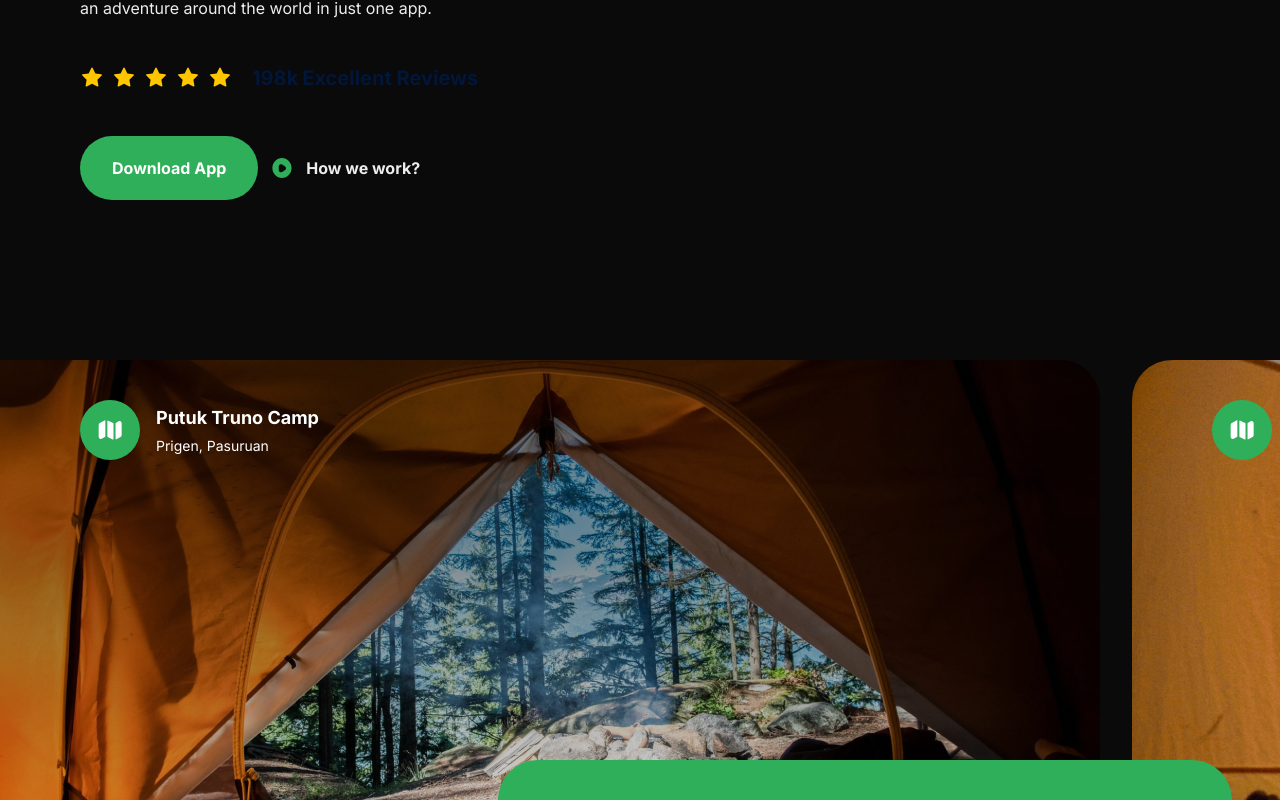
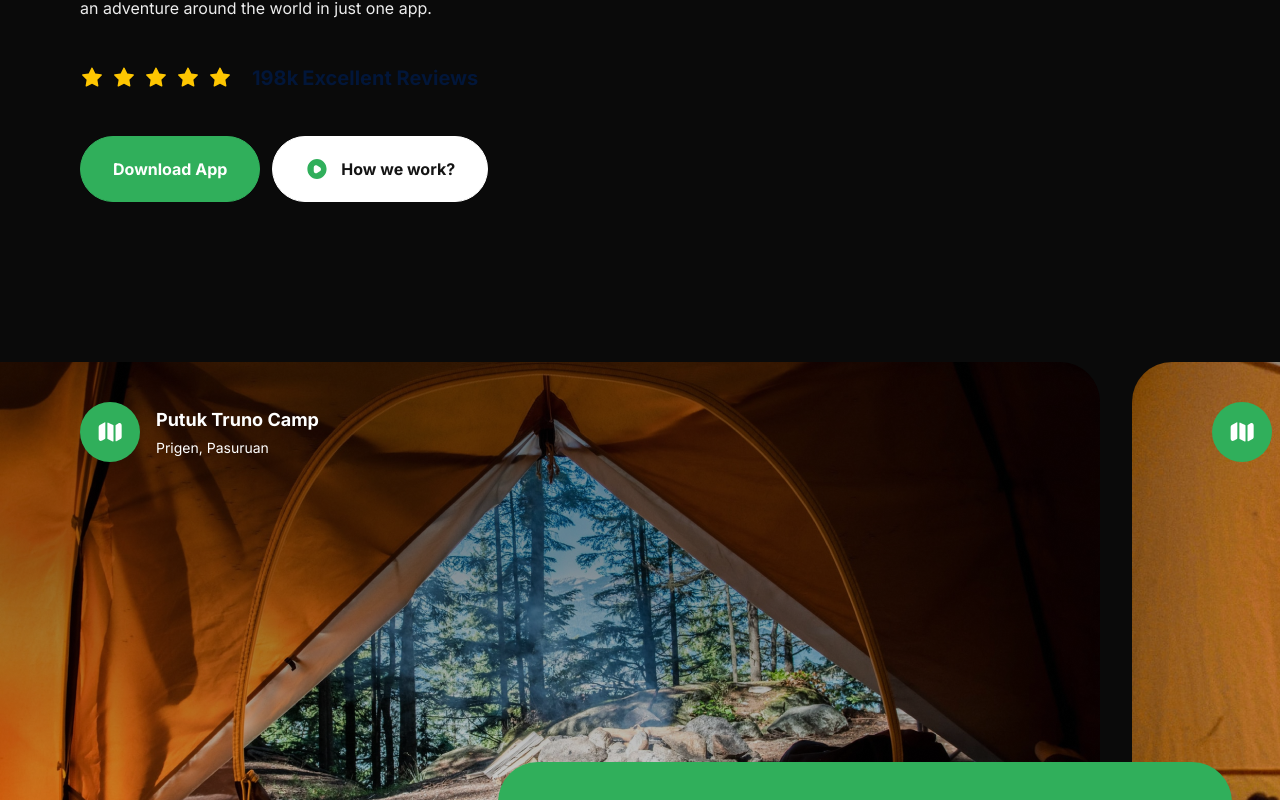
Before and after one commit to viktor-codes/travel-app, a Next.js app: page / in a window 1280 px wide. Shown: the part 780-1580 px from the top of the page. Built offline with nearby package versions, Linux system fonts and the light colour scheme.

Commit message:
Complete the GetAPP section

```diff
--- a/app/globals.css
+++ b/app/globals.css
@@ -59,19 +59,19 @@
 @layer utilities {
 	/* Buttons */
 	.btn_white {
-		@apply border-white bg-white px-8 py-3 text-green-50;
+		@apply border border-white bg-white px-8 py-4 text-green-50;
 	}
 	.btn_white_text {
-		@apply border-white bg-white px-8 py-3 text-gray-90;
+		@apply border border-white bg-white px-8 py-3 text-gray-90;
 	}
 	.btn_green {
-		@apply border-green-50 bg-green-50 px-8 py-5 text-white;
+		@apply border border-green-50 bg-green-50 px-8 py-5 text-white;
 	}
 	.btn_dark_green {
 		@apply bg-green-90 px-8 py-4 text-white transition-all hover:bg-black;
 	}
 	.btn_dark_green_outline {
-		@apply border-gray-20 bg-green-90 px-8 py-5 text-white;
+		@apply border border-gray-20 bg-green-90 px-8 py-4 text-white;
 	}
 
 	/* Containers */
@@ -141,7 +141,7 @@
 	}
 
 	.bold-64 {
-		@apply text-[64px] font-[700] leading-[120%];
+		@apply text-[64px] font-[700];
 	}
 
 	.bold-52 {
--- a/components/Button.tsx
+++ b/components/Button.tsx
@@ -1,25 +1,26 @@
 import Image from 'next/image'
+import { StringifyOptions } from 'querystring'
 
 type ButtonProps = {
 	type: 'button' | 'submit'
 	title: string
 	icon?: string
 	variant: string
+	className?: string
 }
 
-const Button = ({ type, title, icon, variant }: ButtonProps) => {
+const Button = ({ type, title, icon, variant, className }: ButtonProps) => {
 	return (
-		<button className={`flexCenter gap-3 rounded-full ${variant}`} type={type}>
+		<button
+			className={`flexCenter gap-3 rounded-full cursor-pointer ${variant} ${className}`}
+			type={type}
+		>
 			{icon && (
-				<Image
-					src={icon}
-					alt={`${title} icon`}
-					width={24}
-					height={24}
-					className=''
-				/>
+				<Image src={icon} alt={`${title} icon`} width={24} height={24} />
 			)}
-			<label className='text-base font-bold whitespace-nowrap'>{title}</label>
+			<label className='text-base font-bold whitespace-nowrap cursor-pointer'>
+				{title}
+			</label>
 		</button>
 	)
 }
--- a/components/GetApp.tsx
+++ b/components/GetApp.tsx
@@ -1,7 +1,41 @@
 import React from 'react'
+import Button from './Button'
+import Image from 'next/image'
 
 const GetApp = () => {
-	return <div>GetApp</div>
+	return (
+		<section className='flexCenter w-full flex-col pb-[100px]'>
+			<div className='get-app max-container'>
+				<div className='z-20 flex w-full flex-1 flex-col items-start justify-center gap-12'>
+					<h2 className='font-bold text-[40px] lg:text-[64px] xl:max-w-[320px] leading-[120%]'>
+						Get for free now!
+					</h2>
+					<p className='regular-16 text-gray-10'>
+						Available on IOS and Android
+					</p>
+					<div className='flex w-full flex-col gap-3 whitespace-nowrap xl:flex-row'>
+						<Button
+							type='button'
+							title='App Store'
+							icon='/apple.svg'
+							variant='btn_white'
+							className='w-full'
+						/>
+						<Button
+							type='button'
+							title='Play Store'
+							icon='/android.svg'
+							variant='btn_dark_green_outline'
+							className='w-full'
+						/>
+					</div>
+				</div>
+				<div className='flex flex-1 items-center justify-end'>
+					<Image src='/phones.png' alt='phone' width={550} height={870} />
+				</div>
+			</div>
+		</section>
+	)
 }
 
 export default GetApp
--- a/components/Hero.tsx
+++ b/components/Hero.tsx
@@ -50,7 +50,7 @@
 						type='button'
 						title='How we work?'
 						icon='/play.svg'
-						variant='btn_white-text'
+						variant='btn_white_text'
 					/>
 				</div>
 			</div>
```
